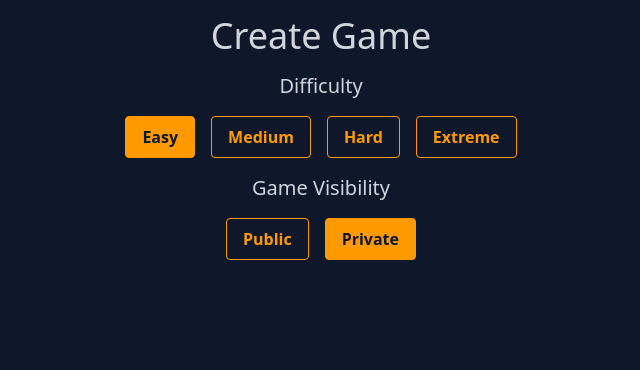
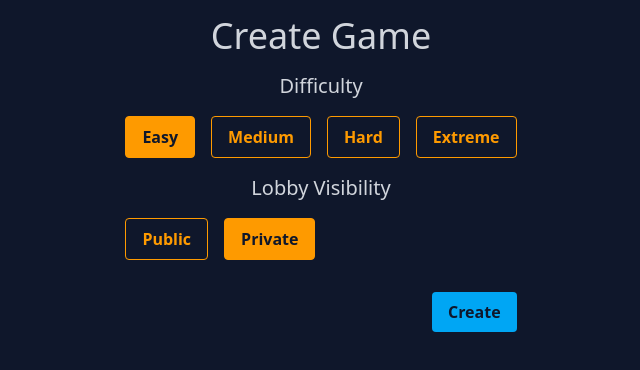
Before and after one commit to jf7689/sudokutogether, a React (Vite) app in the folder client/: page /create in a window 1280 px wide. Shown: the top 370 px of the page, without its empty margins (319-959 px from the left). Built offline with nearby package versions, Linux system fonts and the light colour scheme; no server answers.

Commit message:
Update styling on on create game page

```diff
--- a/client/src/pages/CreateGame.jsx
+++ b/client/src/pages/CreateGame.jsx
@@ -5,62 +5,71 @@ const CreateGame = () => {
   const [isPublic, setIsPublic] = useState(false);
 
   return (
-    <div className="flex items-center flex-col h-screen bg-slate-900">
-      <h1 className="text-gray-300 text-4xl py-4">Create Game</h1>
-      <h2 className="text-gray-300 text-xl pb-4">Difficulty</h2>
+    <div className="flex flex-col items-center w-screen h-screen bg-slate-900">
+      <div className="flex flex-col items-center px-4 sm:px-0">
+        <div>
+          <h1 className="text-gray-300 text-4xl text-center py-4">Create Game</h1>
+          <h2 className="text-gray-300 text-xl text-center pb-4">Difficulty</h2>
           <div className="flex flex-wrap gap-4">
             <button
-          className={`${difficulty === "easy" && "bg-amber-500"} ${
+              className={`${difficulty === "easy" && "bg-amber-500"} hover:bg-amber-500 ${
                 difficulty === "easy" ? "text-slate-900" : "text-amber-500"
-          } font-semibold px-4 py-2 border-1 border-amber-500 rounded-sm cursor-pointer`}
+              } hover:text-slate-900 font-semibold px-4 py-2 border-1 border-amber-500 rounded-sm cursor-pointer`}
               onClick={() => setDifficulty("easy")}
             >
               Easy
             </button>
             <button
-          className={`${difficulty === "medium" && "bg-amber-500"} ${
+              className={`${difficulty === "medium" && "bg-amber-500"} hover:bg-amber-500 ${
                 difficulty === "medium" ? "text-slate-900" : "text-amber-500"
-          } font-semibold px-4 py-2 border-1 border-amber-500 rounded-sm cursor-pointer`}
+              } hover:text-slate-900 font-semibold px-4 py-2 border-1 border-amber-500 rounded-sm cursor-pointer`}
               onClick={() => setDifficulty("medium")}
             >
               Medium
             </button>
             <button
-          className={`${difficulty === "hard" && "bg-amber-500"} ${
+              className={`${difficulty === "hard" && "bg-amber-500"} hover:bg-amber-500 ${
                 difficulty === "hard" ? "text-slate-900" : "text-amber-500"
-          } font-semibold px-4 py-2 border-1 border-amber-500 rounded-sm cursor-pointer`}
+              } hover:text-slate-900 font-semibold px-4 py-2 border-1 border-amber-500 rounded-sm cursor-pointer`}
               onClick={() => setDifficulty("hard")}
             >
               Hard
             </button>
             <button
-          className={`${difficulty === "extreme" && "bg-amber-500"} ${
+              className={`${difficulty === "extreme" && "bg-amber-500"} hover:bg-amber-500 ${
                 difficulty === "extreme" ? "text-slate-900" : "text-amber-500"
-          } font-semibold px-4 py-2 border-1 border-amber-500 rounded-sm cursor-pointer`}
+              } hover:text-slate-900 font-semibold px-4 py-2 border-1 border-amber-500 rounded-sm cursor-pointer`}
               onClick={() => setDifficulty("extreme")}
             >
               Extreme
             </button>
           </div>
 
-      <h2 className="text-gray-300 text-xl py-4">Game Visibility</h2>
+          <h2 className="text-gray-300 text-xl text-center py-4">Lobby Visibility</h2>
           <div className="flex gap-4">
             <button
-          className={`${isPublic && "bg-amber-500"} ${
+              className={`${isPublic && "bg-amber-500"} hover:bg-amber-500 ${
                 isPublic ? "text-slate-900" : "text-amber-500"
-          } font-semibold px-4 py-2 border-1 border-amber-500 rounded-sm cursor-pointer`}
+              } hover:text-slate-900 font-semibold px-4 py-2 border-1 border-amber-500 rounded-sm cursor-pointer`}
               onClick={() => setIsPublic(true)}
             >
               Public
             </button>
             <button
-          className={`${!isPublic && "bg-amber-500"} ${
+              className={`${!isPublic && "bg-amber-500"} hover:bg-amber-500 ${
                 !isPublic ? "text-slate-900" : "text-amber-500"
-          } font-semibold px-4 py-2 border-1 border-amber-500 rounded-sm cursor-pointer`}
+              } hover:text-slate-900 font-semibold px-4 py-2 border-1 border-amber-500 rounded-sm cursor-pointer`}
               onClick={() => setIsPublic(false)}
             >
               Private
             </button>
+          </div>
+          <div className="flex justify-end mt-8">
+            <button className="bg-sky-500 hover:bg-sky-300 text-slate-900 font-semibold px-4 py-2 rounded-sm cursor-pointer">
+              Create
+            </button>
+          </div>
+        </div>
       </div>
     </div>
   );
```
Lines whose indentation alone changed are shown as unchanged.
